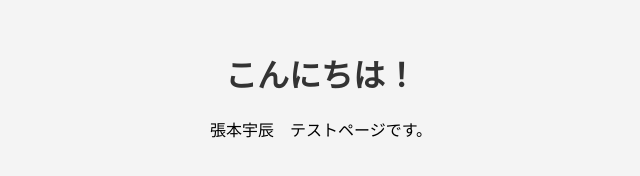
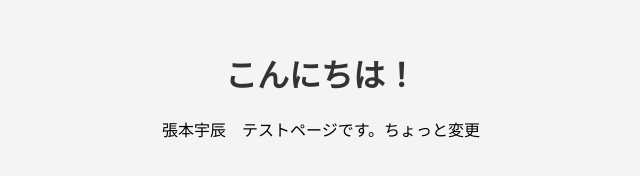
Before and after one commit to YutaHarimoto2025/personal-website, a plain HTML site: page index.html in a window 1280 px wide. Shown: the whole page, without its empty margins (319-959 px from the left). Drawn offline with Linux system fonts and the light colour scheme.

Commit message:
テスト変更

```diff
--- a/index.html
+++ b/index.html
@@ -8,6 +8,6 @@
 </head>
 <body>
     <h1>こんにちは！</h1>
-    <p>張本宇辰　テストページです。</p>
+    <p>張本宇辰　テストページです。ちょっと変更</p>
 </body>
 </html>
```
